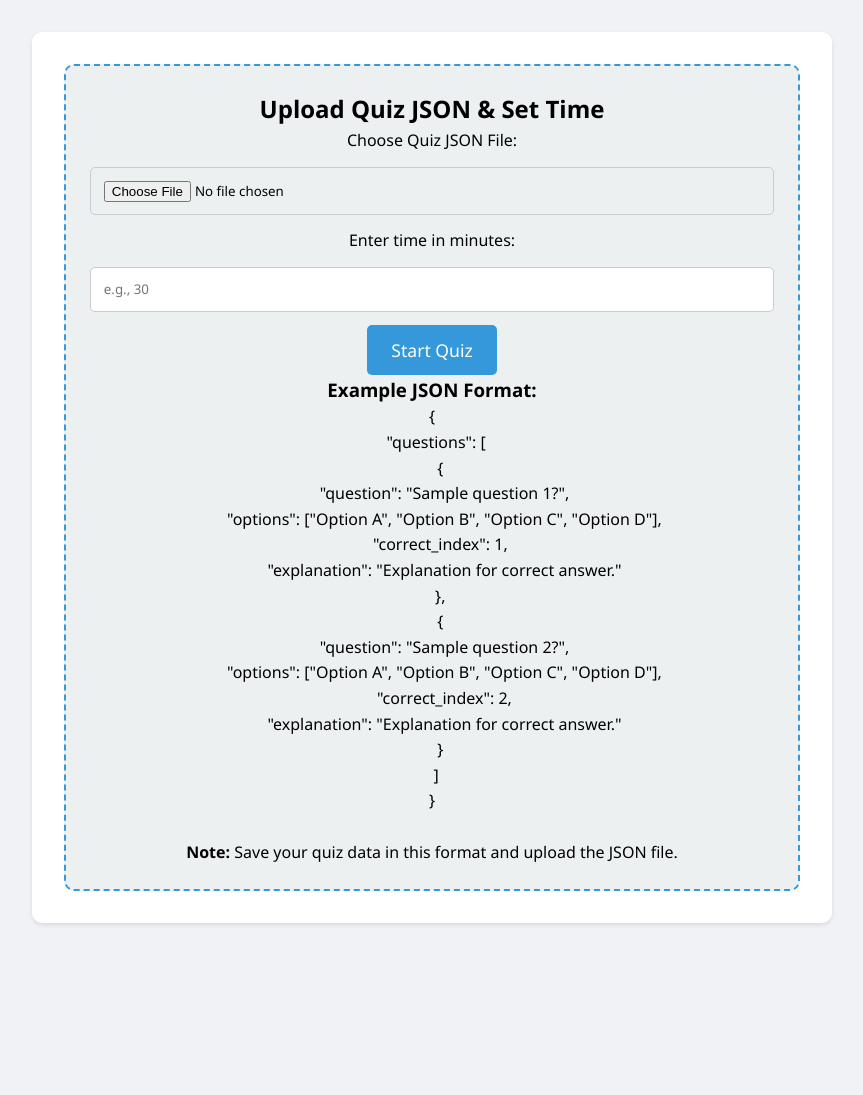
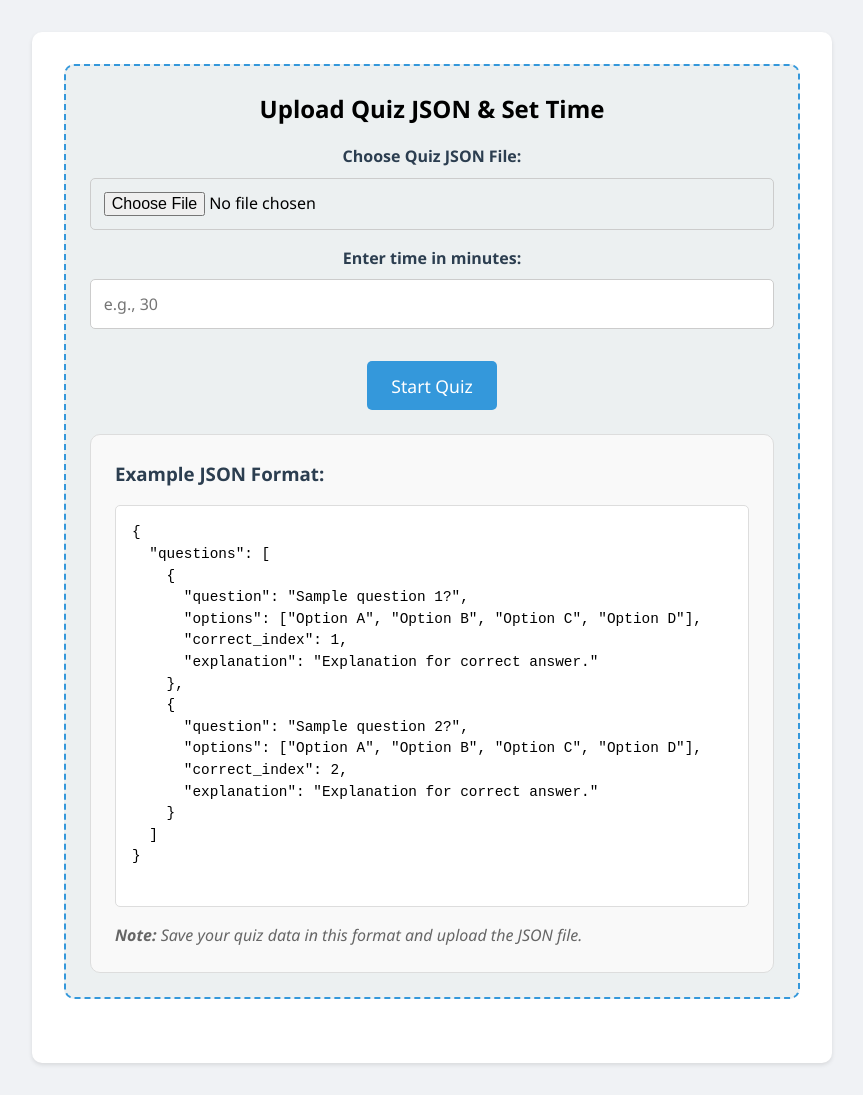
Before and after one commit to nirbhayverma89/quiz-web, a plain HTML site: page index.html in a window 1280 px wide. Shown: the whole page, without its empty margins (208-1071 px from the left). Before the commit the page ends 955 px from the top, so only its background shows below. Drawn offline with Linux system fonts and the light colour scheme.

Commit message:
Update styles.css

```diff
--- a/styles.css
+++ b/styles.css
@@ -31,15 +31,28 @@ header {
     border: 2px dashed #3498db;
     border-radius: 10px;
     background: #ecf0f1;
+    margin-bottom: 2rem;
 }
 
-#upload-section input {
+.upload-field {
+    margin: 1rem 0;
+}
+
+.upload-field label {
+    display: block;
+    margin-bottom: 0.5rem;
+    font-weight: bold;
+    color: #2c3e50;
+}
+
+.upload-field input {
     display: block;
     width: 100%;
     padding: 0.8rem;
-    margin: 0.8rem 0;
+    margin: 0.5rem 0;
     border: 1px solid #ccc;
     border-radius: 5px;
+    font-size: 1rem;
 }
 
 #upload-section button {
@@ -50,22 +63,63 @@ header {
     border-radius: 5px;
     cursor: pointer;
     font-size: 1.1rem;
+    margin-top: 1rem;
 }
 
 #upload-section button:hover {
     background: #2980b9;
 }
 
-/* Timer */
-#timer {
-    font-size: 1.2rem;
-    color: #e74c3c;
-    margin: 1rem 0;
+/* Example JSON Section */
+.example-json {
+    margin-top: 1.5rem;
+    padding: 1.5rem;
+    background: #f9f9f9;
+    border: 1px solid #ddd;
+    border-radius: 10px;
+    text-align: left;
+}
+
+.example-json h3 {
+    margin-bottom: 1rem;
+    color: #2c3e50;
+}
+
+.example-json pre {
+    background: #fff;
+    padding: 1rem;
+    border: 1px solid #ddd;
+    border-radius: 5px;
+    overflow-x: auto;
+    font-family: 'Courier New', Courier, monospace;
+    font-size: 0.9rem;
+    line-height: 1.5;
+}
+
+.example-json p {
+    margin-top: 1rem;
+    font-style: italic;
+    color: #666;
 }
 
 /* Quiz Section */
 .hidden {
     display: none;
+}
+
+#quiz-section {
+    margin-top: 2rem;
+}
+
+#quiz-title {
+    color: #2c3e50;
+}
+
+#timer {
+    font-size: 1.2rem;
+    color: #e74c3c;
+    margin: 1rem 0;
+    font-weight: bold;
 }
 
 .question {
@@ -76,6 +130,11 @@ header {
     background: #f8f9fa;
 }
 
+.question h3 {
+    margin-bottom: 1rem;
+    color: #2c3e50;
+}
+
 .options label {
     display: block;
     margin: 0.5rem 0;
@@ -84,6 +143,11 @@ header {
     border: 1px solid #ddd;
     border-radius: 5px;
     cursor: pointer;
+    transition: background 0.3s ease;
+}
+
+.options label:hover {
+    background: #ecf0f1;
 }
 
 .options input[type="radio"] {
@@ -103,13 +167,14 @@ button {
     border-radius: 5px;
     cursor: pointer;
     font-size: 1.1rem;
+    transition: background 0.3s ease;
 }
 
 button:hover {
     background: #2980b9;
 }
 
-/* Results */
+/* Results Section */
 #results {
     margin-top: 2rem;
 }
@@ -129,3 +194,18 @@ button:hover {
     background: #f8d7da;
     border: 1px solid #f5c6cb;
 }
+
+.result-item h4 {
+    margin-bottom: 0.5rem;
+    color: #2c3e50;
+}
+
+.result-item p {
+    margin: 0.5rem 0;
+    color: #333;
+}
+
+.explanation {
+    font-style: italic;
+    color: #666;
+}
```
